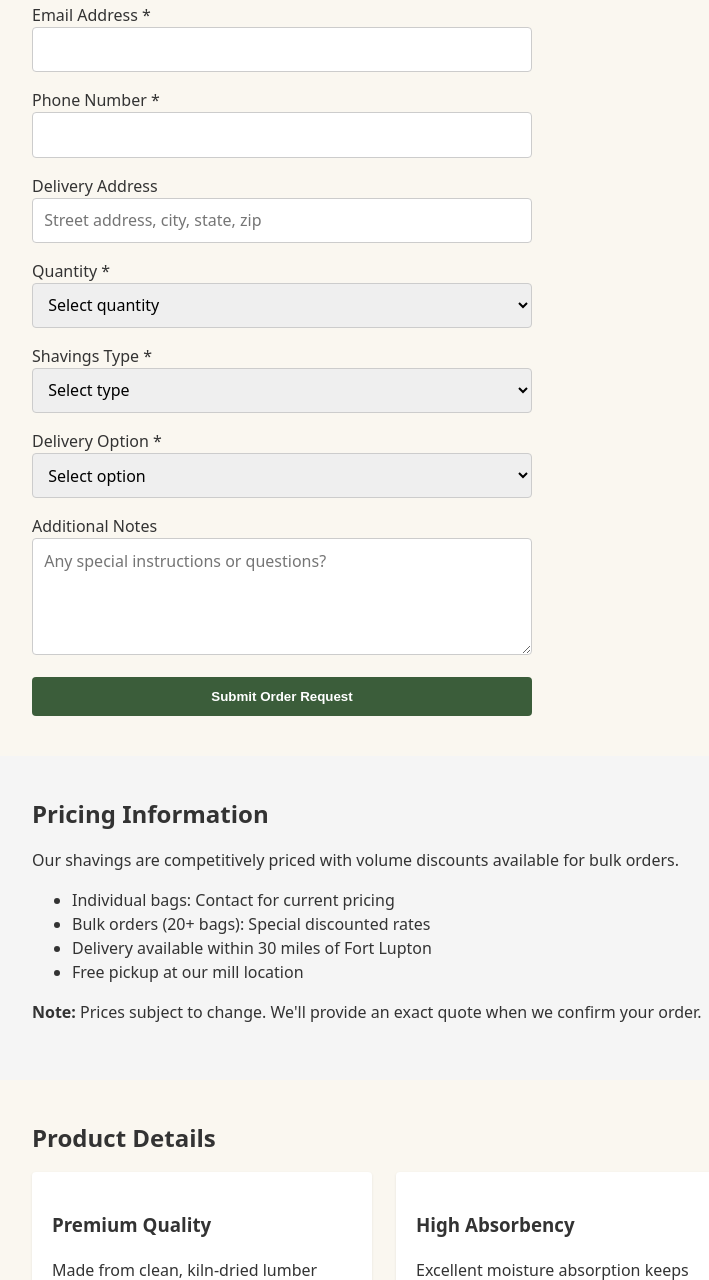
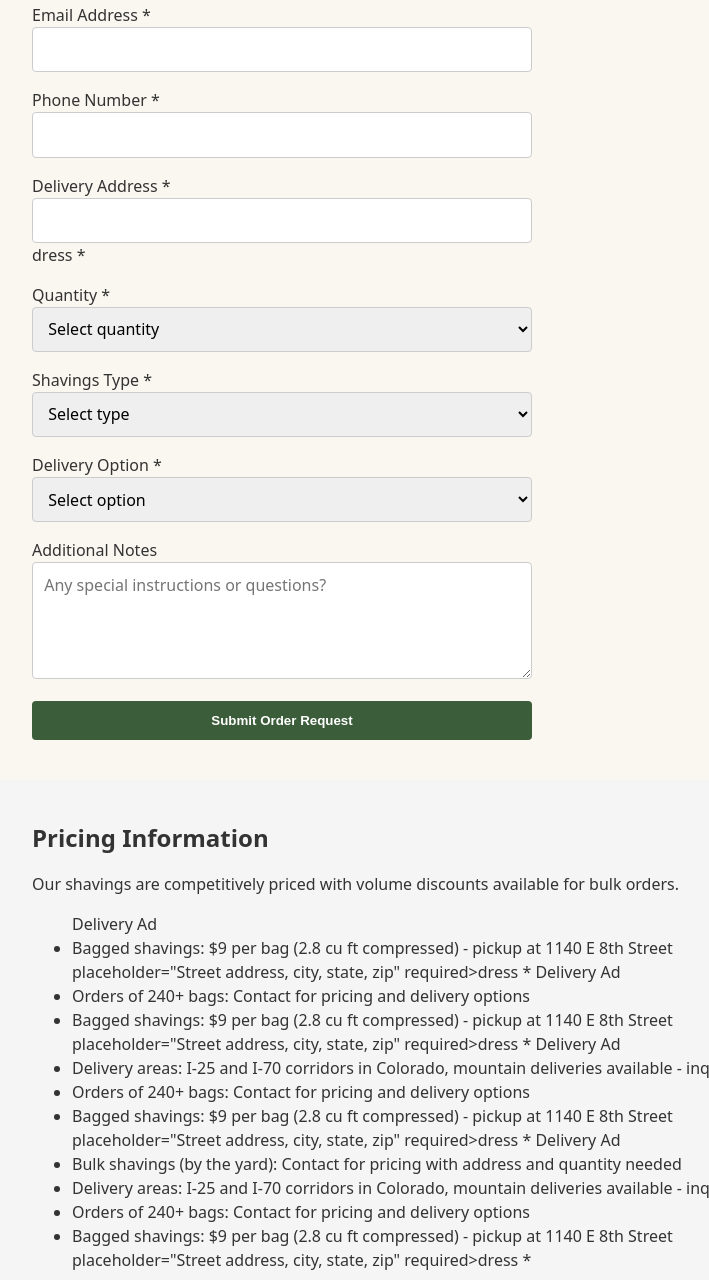
Before and after one commit to bwilli55555/Fort-Lupton-Lumber-Mill, a plain HTML site: page order-shavings.html in a window 1280 px wide. Shown: the part 491-1771 px from the top of the page, without its empty margins (74-783 px from the left). Drawn offline with Linux system fonts and the light colour scheme.

Commit message:
Update order-shavings.html with pricing, delivery areas, and required address field

```diff
--- a/order-shavings.html
+++ b/order-shavings.html
@@ -59,8 +59,8 @@
           </div>
 
           <div>
-            <label for="address">Delivery Address</label>
-            <input type="text" id="address" name="address" placeholder="Street address, city, state, zip">
+            <label for="address">Delivery Address *</label>
+            <input type="text" id="address" name="address" Delivery Adplaceholder="Street address, city, state, zip" required>dress *</label>
           </div>
 
           <div>
@@ -109,10 +109,10 @@
         <h2>Pricing Information</h2>
         <p>Our shavings are competitively priced with volume discounts available for bulk orders.</p>
         <ul>
-          <li>Individual bags: Contact for current pricing</li>
-          <li>Bulk orders (20+ bags): Special discounted rates</li>
-          <li>Delivery available within 30 miles of Fort Lupton</li>
-          <li>Free pickup at our mill location</li>
+          Delivery Ad<li>Bagged shavings: $9 per bag (2.8 cu ft compressed) - pickup at 1140 E 8th Street</li>placeholder="Street address, city, state, zip" required>dress *</label>
+          Delivery Ad<li>Orders of 240+ bags: Contact for pricing and delivery options</li><li>Bagged shavings: $9 per bag (2.8 cu ft compressed) - pickup at 1140 E 8th Street</li>placeholder="Street address, city, state, zip" required>dress *</label>
+          Delivery Ad<li>Delivery areas: I-25 and I-70 corridors in Colorado, mountain deliveries available - inquire for out-of-state</li><li>Orders of 240+ bags: Contact for pricing and delivery options</li><li>Bagged shavings: $9 per bag (2.8 cu ft compressed) - pickup at 1140 E 8th Street</li>placeholder="Street address, city, state, zip" required>dress *</label>
+          Delivery Ad<li>Bulk shavings (by the yard): Contact for pricing with address and quantity needed</li><li>Delivery areas: I-25 and I-70 corridors in Colorado, mountain deliveries available - inquire for out-of-state</li><li>Orders of 240+ bags: Contact for pricing and delivery options</li><li>Bagged shavings: $9 per bag (2.8 cu ft compressed) - pickup at 1140 E 8th Street</li>placeholder="Street address, city, state, zip" required>dress *</label>
         </ul>
         <p><strong>Note:</strong> Prices subject to change. We'll provide an exact quote when we confirm your order.</p>
       </div>
```
